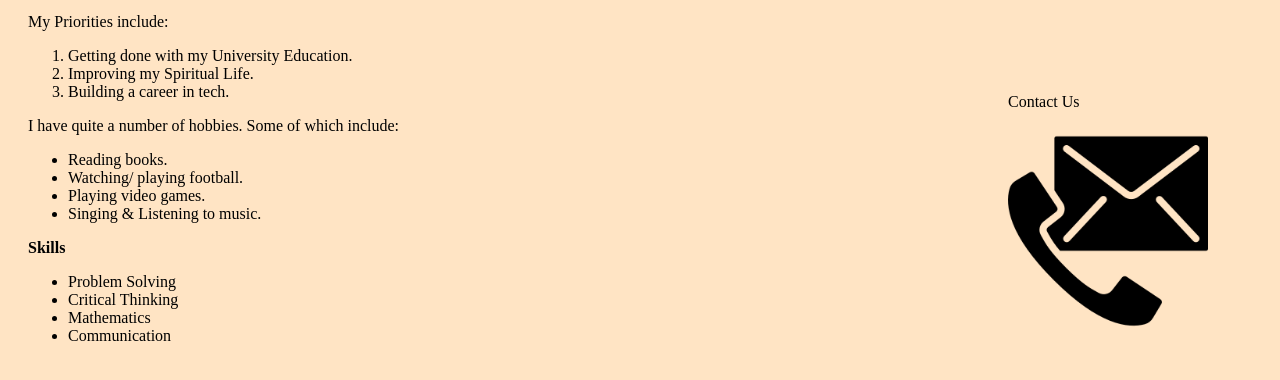
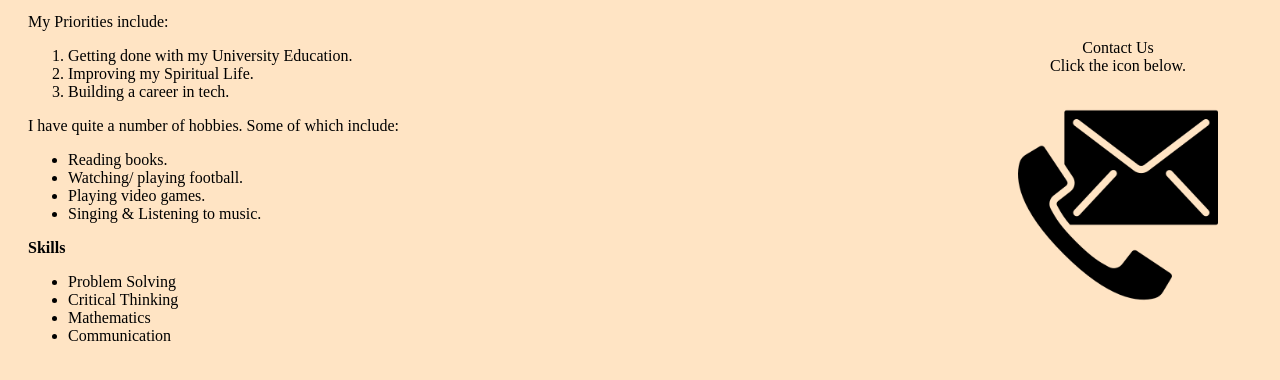
Before and after one commit to jolomi212/mysite, a plain HTML site: page index.html in a window 1280 px wide. Shown: the part 488-868 px from the top of the page. Drawn offline with Linux system fonts and the light colour scheme.

Commit message:
Add files via upload

```diff
--- a/index.html
+++ b/index.html
@@ -14,7 +14,7 @@
 <nav>
 
         <li><a href="#" class="active">About Me</a></li>
-        <li><a href="Register.html">Register</a></li>
+        <li><a href="register.html">Register</a></li>
         <li><a href="Login.html">Login</a></li>
 
 </nav>
@@ -60,10 +60,11 @@ My Priorities include:
 </div>
 
 <div class="contact">
-    <span class="caption">Contact Us</span>
-    <div>
+    <div class="caption">Contact Us <br> Click the icon below.</div>
 
-    <a href="contact.html"><img src="contact.png" alt="" class="contact-icon" ></a>
+    <div class="contact-icon">
+
+    <a href="contact.html"><img src="contact.png" alt=""  ></a>
 </div>
 </div>
 </div>
--- a/style.css
+++ b/style.css
@@ -65,7 +65,10 @@ p{
 .section{
     display: flex;
     margin-left: 20px;
+    flex-wrap: wrap;
 
+    justify-content: space-between;
+    margin-right: 20px;
 }
 
 footer{
@@ -77,32 +80,39 @@ footer{
 }
 
 .lists{
-    width: 50%;
+
+
 }
 
 .contact{
-    margin-right: 20px;
 
+    display: flex;
+    flex-direction: column;
+    align-items: center;
+    justify-content: center;
+    width: 300px;
 }
 .caption{
-    position: relative;
-    left: 350px;
-    top: 80px;
+
+   height: fit-content;
+   width: auto;
+   text-align: center;
 
 }
 
-.contact div{
-    position: relative;
-    left: 350px;
-    top: 100px;
+.contact-icon{
+    margin-top: 30px;
     height: 230px;
+    width: 200px;
+
 }
 
 
 .contact img{
     width: 200px;
     height: 200px;
-    top: 30px;
+
+
 
 }
 
```
Also changed, not shown: Login.html (+1 -1 lines), contact.html (+1 -1 lines), register.html (+1 -1 lines).
